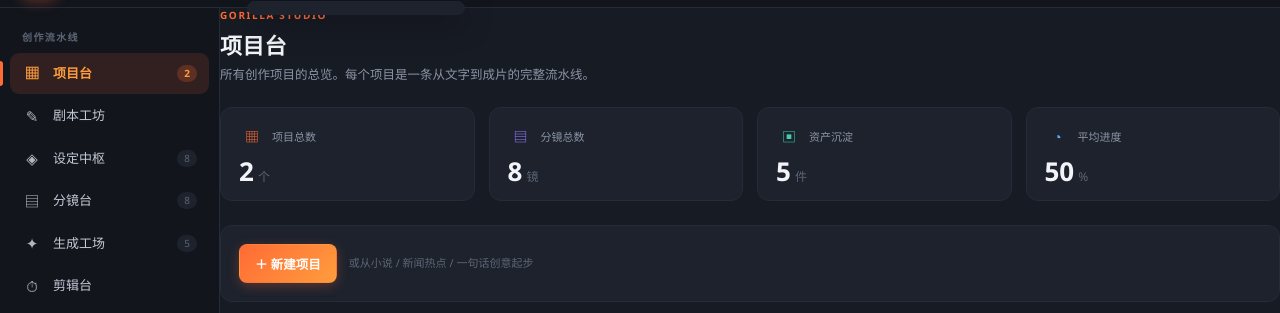
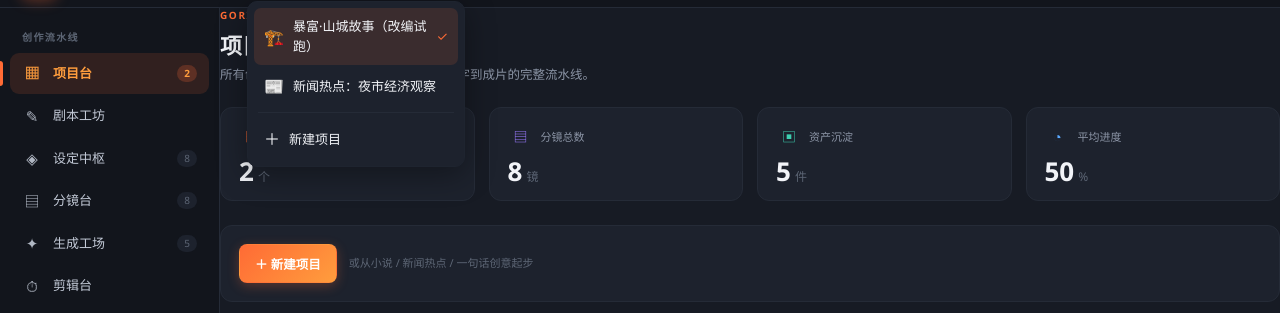
Before and after one commit to wjywx12345/gorilla-studio, a plain HTML site: page index.html in a window 1280 px wide. Both pictures are taken after a click on the element "切换项目". Shown: the part 52-365 px from the top of the page. Drawn offline with Linux system fonts and the light colour scheme.

Commit message:
fix: 统计卡和项目下拉可点击

```diff
--- a/index.html
+++ b/index.html
@@ -260,7 +260,11 @@ button{cursor:pointer}
 /* 统计条 */
 .stat-row{display:grid;grid-template-columns:repeat(4,1fr);gap:14px;margin-bottom:24px}
 @media(max-width:760px){.stat-row{grid-template-columns:repeat(2,1fr)}}
-.stat-box{background:var(--bg-3);border:1px solid var(--line);border-radius:var(--radius);padding:16px 18px}
+.stat-box{background:var(--bg-3);border:1px solid var(--line);border-radius:var(--radius);padding:16px 18px;position:relative;transition:.15s}
+.stat-box[data-act]{cursor:pointer}
+.stat-box[data-act]:hover{border-color:var(--brand);background:var(--bg-4);transform:translateY(-2px);box-shadow:0 6px 18px rgba(0,0,0,.25)}
+.stat-go{position:absolute;right:12px;bottom:12px;font-size:10px;color:var(--brand-2);opacity:0;transition:.15s}
+.stat-box[data-act]:hover .stat-go{opacity:1}
 .stat-label{font-size:11px;color:var(--txt-2);margin-bottom:8px;display:flex;align-items:center;gap:7px}
 .stat-val{font-size:26px;font-weight:800;line-height:1}
 .stat-val small{font-size:12px;color:var(--txt-3);font-weight:500;margin-left:4px}
@@ -1215,6 +1219,17 @@ const Bridge = (() => {
 
     $('#projectSwitcher').addEventListener('click', e => {
       e.stopPropagation();
+      const item = e.target.closest('[data-act]');
+      if (item) {
+        const act = item.dataset.act;
+        $('#psMenu').classList.remove('open');
+        if (act === 'switch-project') {
+          Store.setActive(item.dataset.id); currentView = 'projects'; render(); toast('已切换项目', 'ok');
+        } else if (act === 'new-project') {
+          modalNewProject();
+        }
+        return;
+      }
       $('#psMenu').classList.toggle('open');
     });
     document.addEventListener('click', () => $('#psMenu').classList.remove('open'));
@@ -1264,6 +1279,20 @@ const Bridge = (() => {
   function renderTopbar() {
     const p = Store.activeProject();
     $('#psName').textContent = p ? p.name : '暂无项目';
+    // 填充项目切换下拉（此前只 toggle 空菜单，导致点击无反应）
+    const menu = $('#psMenu');
+    if (menu) {
+      const activeId = p ? p.id : null;
+      let mh = db.projects.map(item =>
+        `<div class="ps-menu-item ${item.id === activeId ? 'active' : ''}" data-act="switch-project" data-id="${item.id}">
+          <span class="pmi-emoji">${item.emoji || '▦'}</span>
+          <span class="pmi-name">${esc(item.name)}</span>
+          ${item.id === activeId ? '<span class="pmi-check">✓</span>' : ''}
+        </div>`).join('');
+      mh += `<div class="ps-menu-sep"></div>
+        <div class="ps-menu-item" data-act="new-project"><span class="pmi-emoji">＋</span><span class="pmi-name">新建项目</span></div>`;
+      menu.innerHTML = mh;
+    }
   }
   function renderNav() {
     const p = Store.activeProject();
@@ -1314,10 +1343,10 @@ const Bridge = (() => {
     const avgProg = db.projects.length ? Math.round(db.projects.reduce((a, p) => a + Store.progress(p), 0) / db.projects.length) : 0;
     let html = headHtml('projects');
     html += `<div class="stat-row">
-      ${statBox('▦', 'var(--brand)', '项目总数', db.projects.length, '个')}
-      ${statBox('▤', 'var(--violet)', '分镜总数', totalShots, '镜')}
-      ${statBox('▣', 'var(--teal)', '资产沉淀', totalAssets, '件')}
-      ${statBox('◔', 'var(--blue)', '平均进度', avgProg, '%')}
+      ${statBox('▦', 'var(--brand)', '项目总数', db.projects.length, '个', 'projects')}
+      ${statBox('▤', 'var(--violet)', '分镜总数', totalShots, '镜', 'storyboard')}
+      ${statBox('▣', 'var(--teal)', '资产沉淀', totalAssets, '件', 'assets')}
+      ${statBox('◔', 'var(--blue)', '平均进度', avgProg, '%', 'script')}
     </div>`;
     html += `<div class="card card-pad" style="margin-bottom:20px;display:flex;gap:12px;align-items:center;flex-wrap:wrap">
       <button class="btn btn-primary" data-act="new-project">＋ 新建项目</button>
@@ -1351,9 +1380,11 @@ const Bridge = (() => {
     html += '</div>';
     return html;
   }
-  function statBox(ico, color, label, val, unit) {
-    return `<div class="stat-box"><div class="stat-label"><span class="stat-ico" style="background:${color}22;color:${color}">${ico}</span>${label}</div>
-      <div class="stat-val">${val}<small>${unit}</small></div></div>`;
+  function statBox(ico, color, label, val, unit, view) {
+    return `<div class="stat-box" data-act="goto-view" data-view="${view}" title="进入${VIEW_TITLE[view] ? VIEW_TITLE[view][0] : view}">
+      <div class="stat-label"><span class="stat-ico" style="background:${color}22;color:${color}">${ico}</span>${label}</div>
+      <div class="stat-val">${val}<small>${unit}</small></div>
+      <div class="stat-go">进入 →</div></div>`;
   }
 
   // ============ ② 剧本工坊 ============
@@ -1703,9 +1734,12 @@ const Bridge = (() => {
     const i = el.dataset.i != null ? +el.dataset.i : null;
 
     // 全局类
+    if (act === 'goto-view') { const v = el.dataset.view; if (v) { currentView = v; render(); } return; }
     if (act === 'goto-projects') { currentView = 'projects'; render(); return; }
     if (act === 'new-project') { return modalNewProject(); }
-    if (act === 'open-project') { Store.setActive(el.dataset.id); currentView = 'projects'; render(); toast('已切换项目', 'ok'); return; }
+    if (act === 'switch-project' || act === 'open-project') {
+      Store.setActive(el.dataset.id); currentView = 'projects'; render(); toast('已切换项目', 'ok'); return;
+    }
 
     if (!p) return;
 
```
